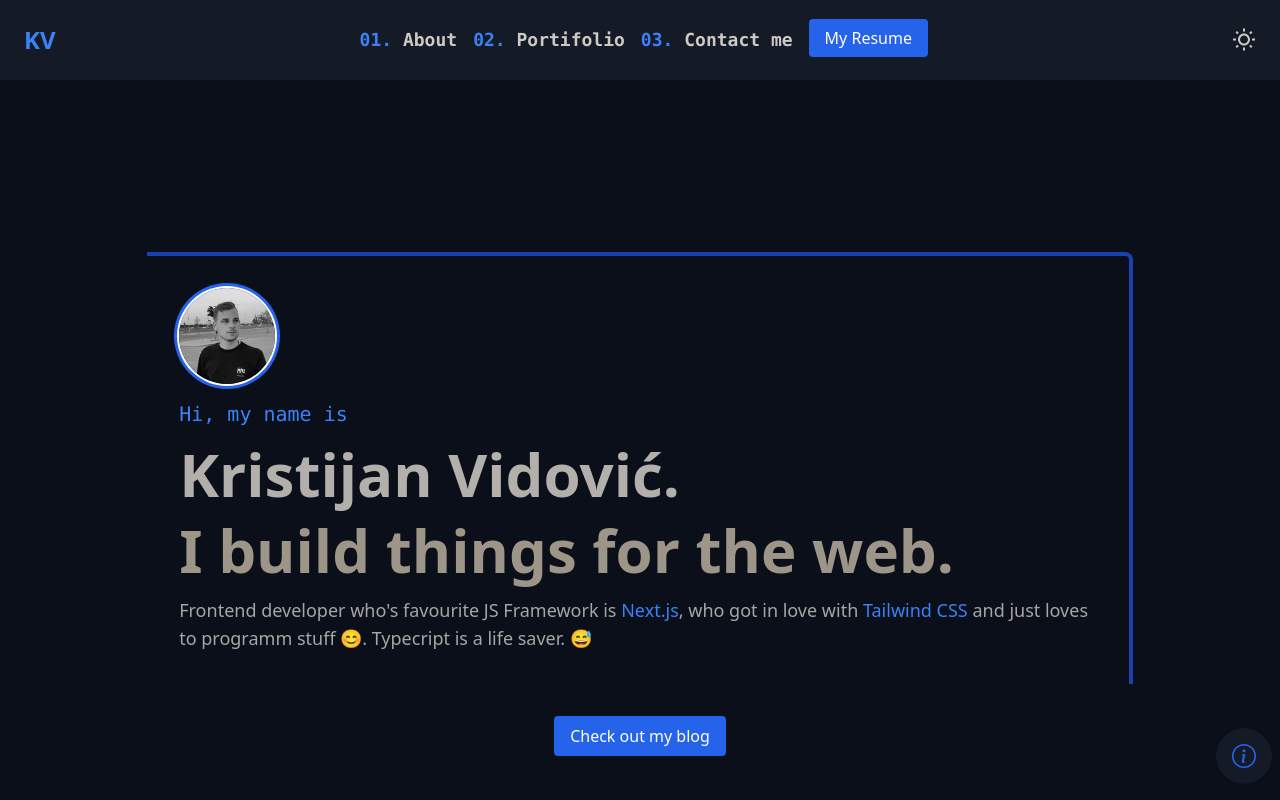
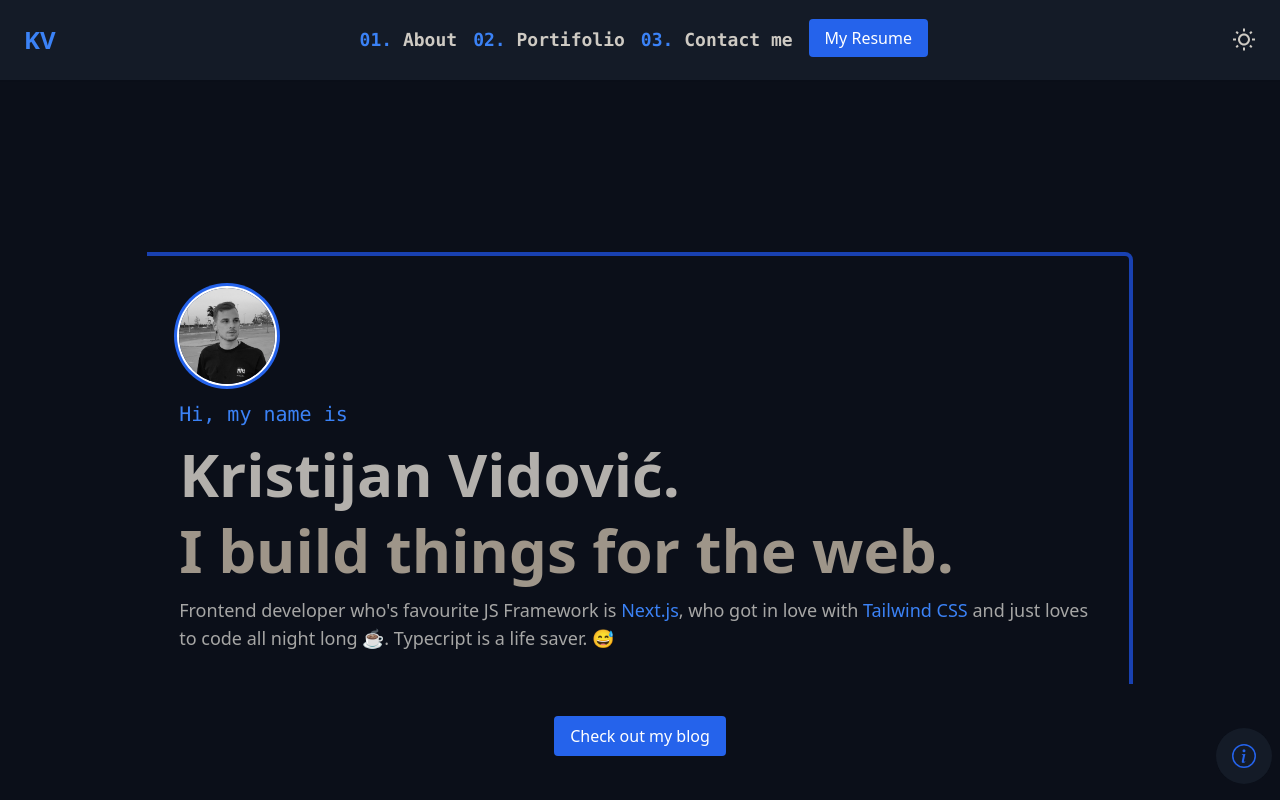
Before and after one commit to Kristijan007v/app, a Next.js app: page / in a window 1280 px wide. Shown: the top 800 px of the page. Built offline with nearby package versions, Linux system fonts and the light colour scheme.

Commit message:
Added updated version of my resume, changed hero section text

```diff
--- a/components/Sections/HeroHeader/HeroHeader.js
+++ b/components/Sections/HeroHeader/HeroHeader.js
@@ -39,7 +39,8 @@ export default function HeroHeader() {
           >
             Tailwind CSS
           </a>{" "}
-          and just loves to programm stuff 😊. Typecript is a life saver. 😅
+          and just loves to code all night long ☕. Typecript is a life saver.
+          😅
         </p>
       </div>
       <ButtonDefault
```
Also changed, not shown: 2 other files (tests, documents, lock files or other folders).
